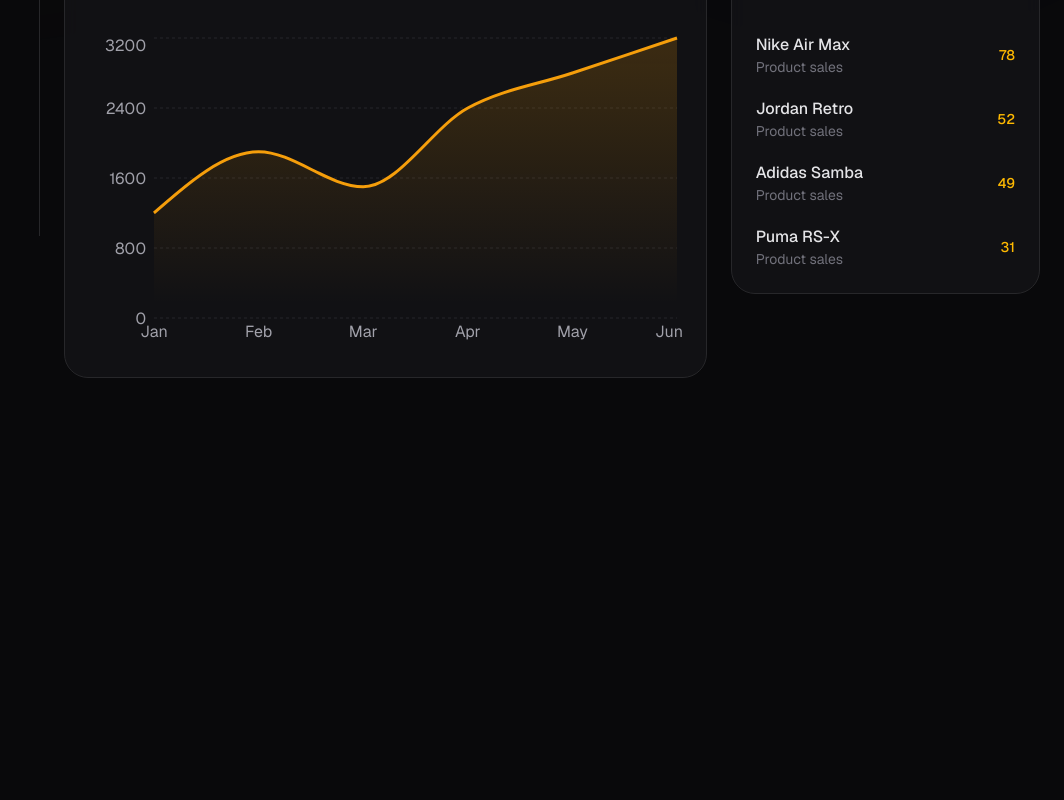
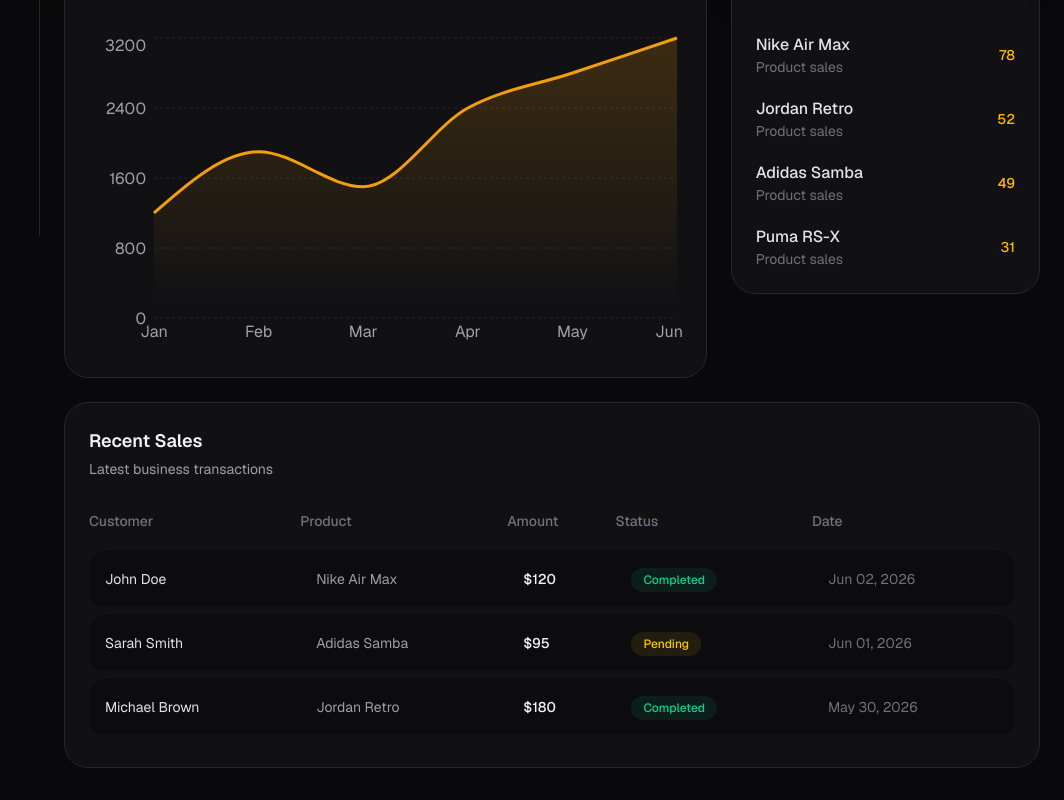
Before and after one commit to yoanny2023/sales-management-system, a Next.js app in the folder sales-ui/: page /dashboard in a window 1280 px wide. Shown: the part 564-1364 px from the top of the page, without its empty margins (216-1280 px from the left). Before the commit the page ends 974 px from the top, so only its background shows below. Built offline with nearby package versions, Linux system fonts and the light colour scheme; sample sign-in values are in the browser's storage.

Commit message:
add temporary recentSalesTable

```diff
--- a/sales-ui/src/app/(dashboard)/dashboard/page.tsx
+++ b/sales-ui/src/app/(dashboard)/dashboard/page.tsx
@@ -1,4 +1,5 @@
 import PageContainer from '@/components/layout/PageContainer';
+import RecentSalesTable from '@/features/dashboard/components/RecentSalesTable';
 import SalesChart from '@/features/dashboard/components/SalesChart';
 import StatsCard from '@/features/dashboard/components/StatsCard';
 import TopProducts from '@/features/dashboard/components/TopProducts';
@@ -29,6 +30,8 @@
           <TopProducts />
         </div>
       </section>
+
+      <RecentSalesTable />
     </PageContainer>
   )
 }
--- /dev/null
+++ b/sales-ui/src/features/dashboard/components/RecentSalesTable.tsx
@@ -0,0 +1,76 @@
+import { recentSales } from "../data/mockDashboard";
+
+export default function RecentSalesTable() {
+  return (
+    <section className="rounded-3xl border border-zinc-800 bg-zinc-900/60 p-6 backdrop-blur-sm">
+      <div className="mb-6 flex items-center justify-between">
+        <div>
+          <h2 className="text-lg font-semibold text-zinc-100">
+            Recent Sales
+          </h2>
+
+          <p className="mt-1 text-sm text-zinc-400">
+            Latest business transactions
+          </p>
+        </div>
+      </div>
+
+      <div className="overflow-x-auto">
+        <table className="w-full border-separate border-spacing-y-2">
+          <thead>
+            <tr className="text-left text-sm text-zinc-500">
+              <th className="pb-3 font-medium"> Customer </th>
+
+              <th className="pb-3 font-medium"> Product </th>
+
+              <th className="pb-3 font-medium"> Amount </th>
+
+              <th className="pb-3 font-medium"> Status </th>
+
+              <th className="pb-3 font-medium"> Date </th>
+            </tr>
+          </thead>
+
+          <tbody>
+            {recentSales.map((sale) => (
+              <tr
+                key={sale.id}
+                className="rounded-2xl bg-zinc-950/50 transition-colors hover:bg-zinc-900 duration-300"
+              >
+                <td className="rounded-l-2xl px-4 py-4 text-sm text-zinc-200">
+                  {sale.customer}
+                </td>
+
+                <td className="px-4 py-4 text-sm text-zinc-400">
+                  {sale.product}
+                </td>
+
+                <td className="px-4 py-4 text-sm font-medium text-zinc-100">
+                  ${sale.amount}
+                </td>
+
+                <td className="px-4 py-4">
+                  <span
+                    className={`rounded-full px-3 py-1 text-xs font-medium ${
+                      sale.status === "Completed"
+                        ? "bg-emerald-500/10 text-emerald-400"
+                        : sale.status === "Pending"
+                        ? "bg-yellow-500/10 text-yellow-400"
+                        : "bg-red-500/10 text-red-400"
+                    }`}
+                  >
+                    {sale.status}
+                  </span>
+                </td>
+
+                <td className="rounded-r-2xl px-4 py-4 text-sm text-zinc-500">
+                  {sale.date}
+                </td>
+              </tr>
+            ))}
+          </tbody>
+        </table>
+      </div>
+    </section>
+  );
+}
```
